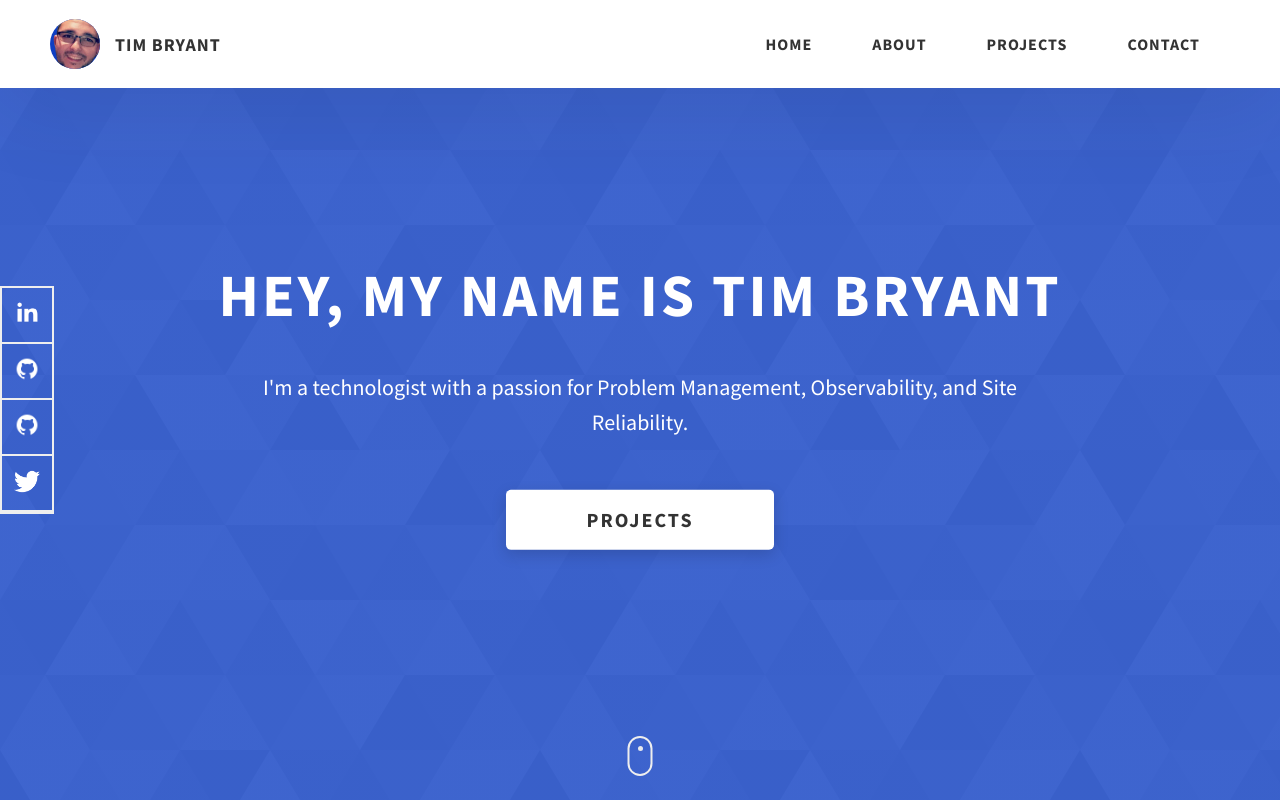
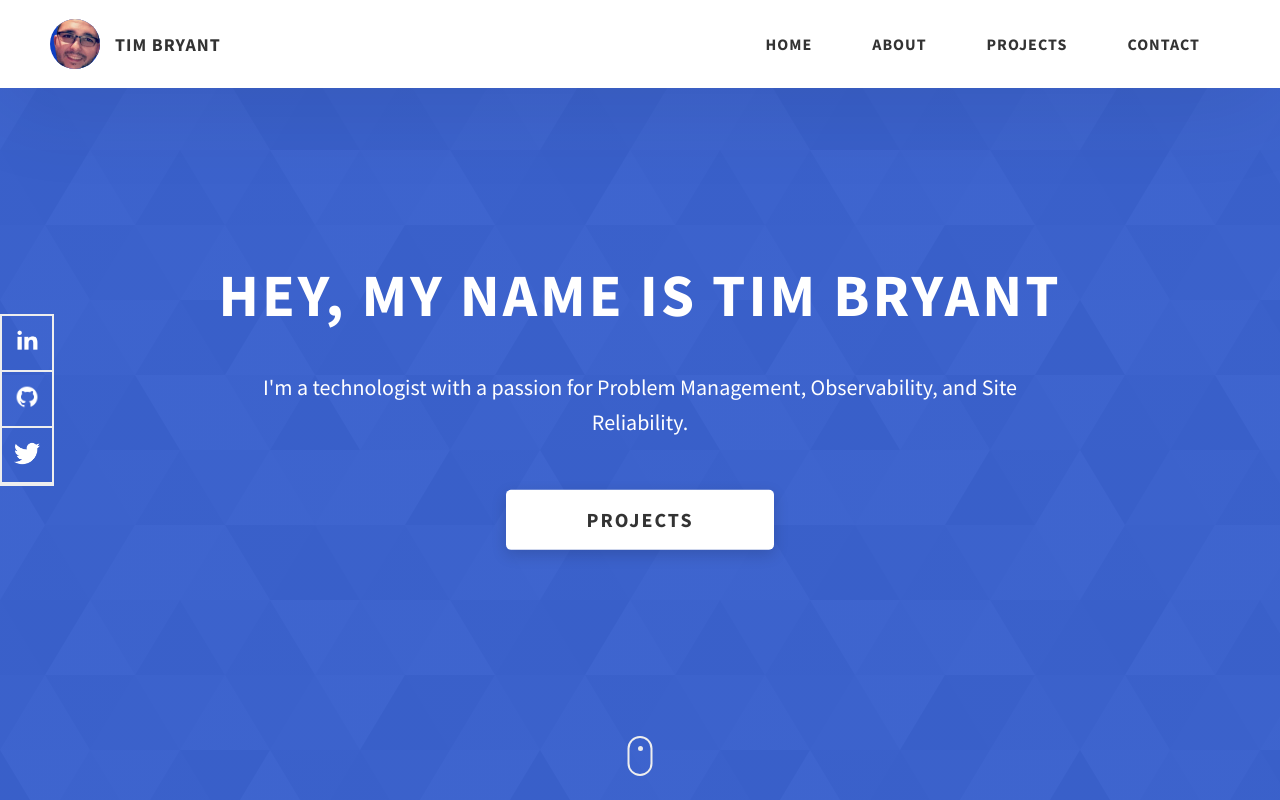
Before and after one commit to timmyb824/timothy-bryant, a website: page index.html in a window 1280 px wide. Shown: the top 800 px of the page. Drawn offline with Linux system fonts and the light colour scheme.

Commit message:
Remove second github profile link

```diff
--- a/index.html
+++ b/index.html
@@ -102,15 +102,6 @@
         </div>
         <div class="home-hero__social">
           <a href="https://github.com/timmyb824" class="home-hero__social-icon-link">
-            <img
-              src="./assets/png/github-ico.png"
-              alt="icon"
-              class="home-hero__social-icon"
-            />
-          </a>
-        </div>
-        <div class="home-hero__social">
-          <a href="https://github.com/timmyb824-work" class="home-hero__social-icon-link">
             <img
               src="./assets/png/github-ico.png"
               alt="icon"
@@ -344,12 +335,6 @@
                   src="./assets/png/github-ico.png"
                   alt="icon"
                 />
-              <a target="_blank" rel="noreferrer" href="https://github.com/timmyb824-work">
-                <img
-                  class="main-footer__icon"
-                  src="./assets/png/github-ico.png"
-                  alt="icon"
-                />
               </a>
               <a target="_blank" rel="noreferrer" href="https://twitter.com/timmyb824">
                 <img
```
